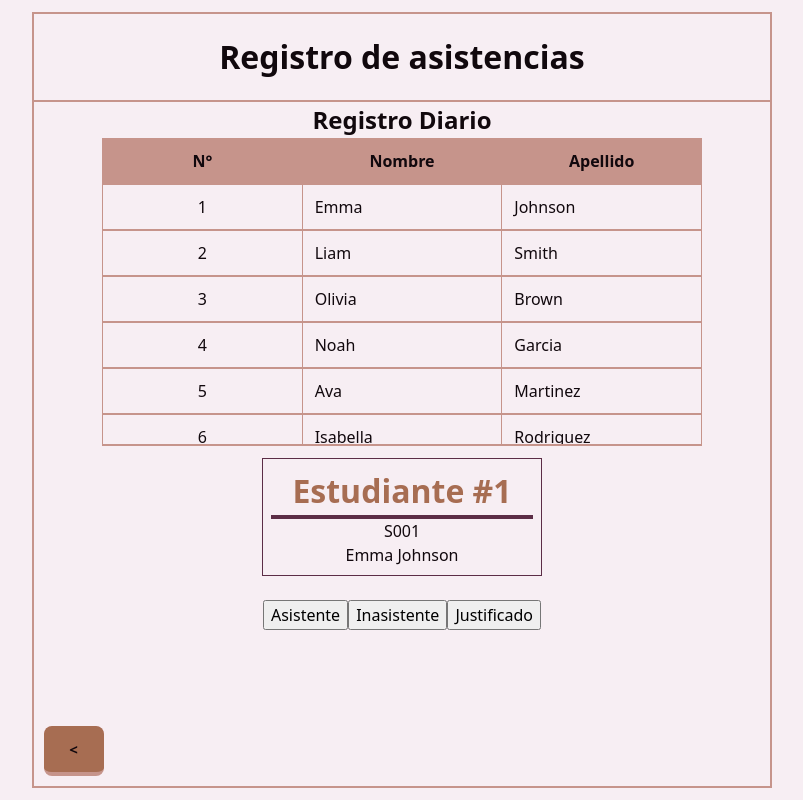
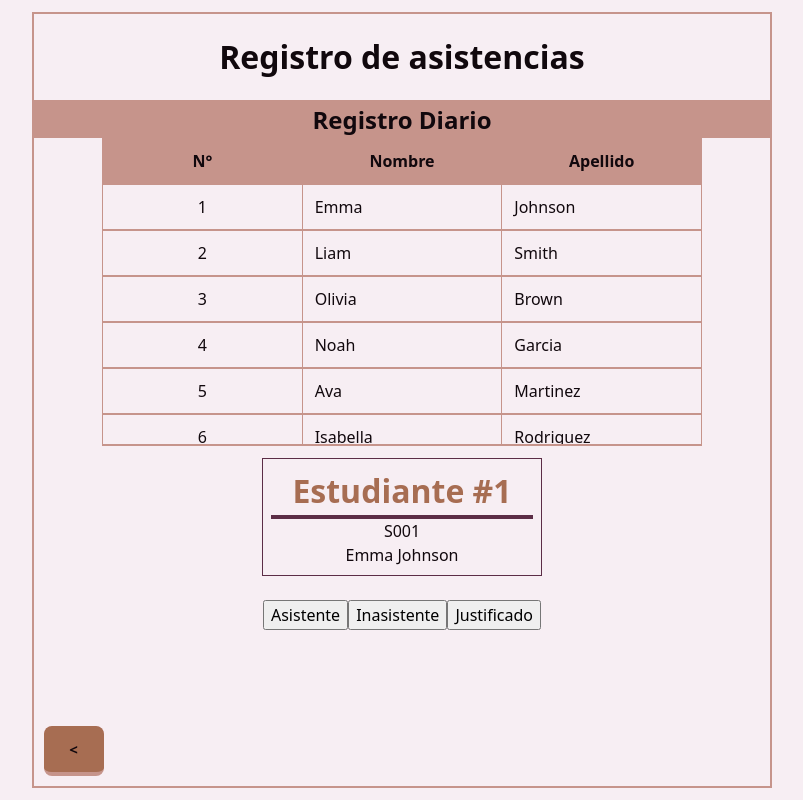
Before and after one commit to RicJDev/attendace-tracker, a React (Vite) app in the folder client/: page /daily in a window 1280 px wide. Shown: the whole page, without its empty margins (238-1041 px from the left). Built offline with nearby package versions, Linux system fonts and the light colour scheme.

Commit message:
fix: eliminando elemento anidado innecesario

```diff
--- a/client/src/layouts/SectionLayout.css
+++ b/client/src/layouts/SectionLayout.css
@@ -6,13 +6,7 @@
 }
 
 .section-layout header {
-  display: flex;
-  justify-content: center;
+  width: 100%;
+  text-align: center;
+  background: var(--secondary);
 }
-
-.section-layout article {
-  display: flex;
-  flex-direction: column;
-  justify-content: center;
-  align-items: center;
-}
--- a/client/src/layouts/SectionLayout.tsx
+++ b/client/src/layouts/SectionLayout.tsx
@@ -11,8 +11,7 @@ export function SectionLayout({ name, children }: SectionLayoutProps) {
       <header>
         <h2>{name}</h2>
       </header>
-
-      <article>{children}</article>
+      {children}
     </div>
   )
 }
```
